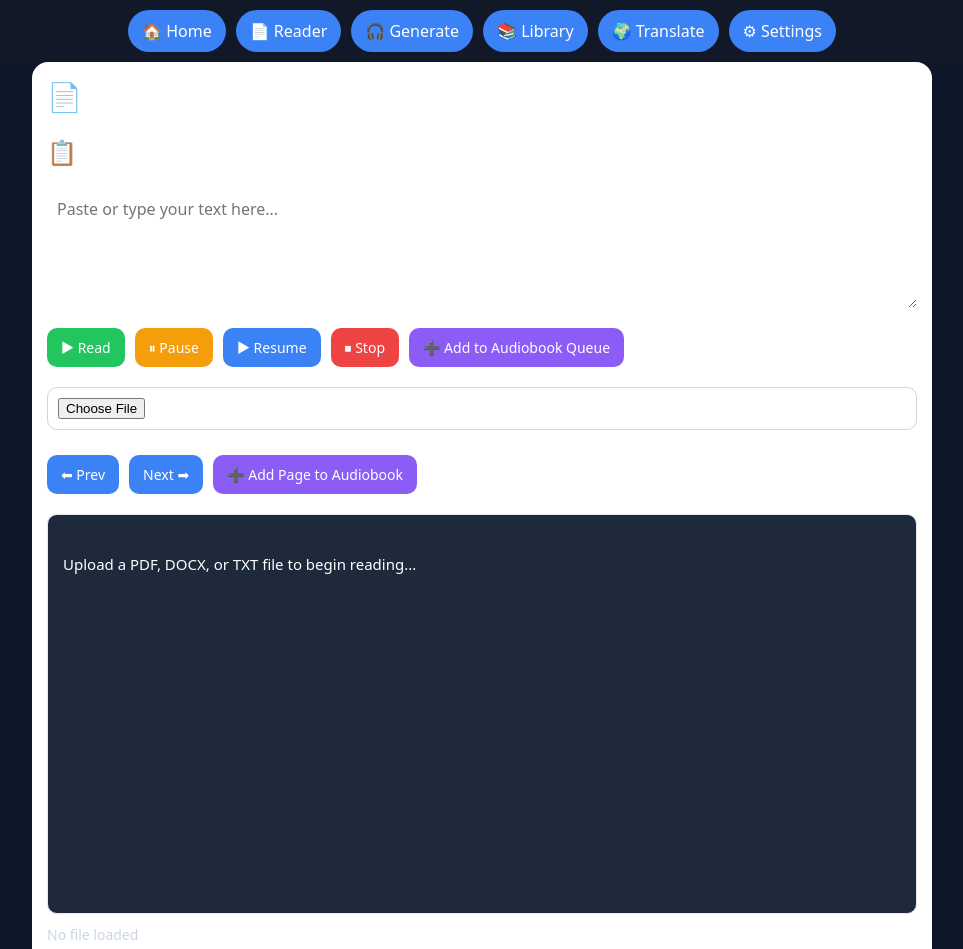
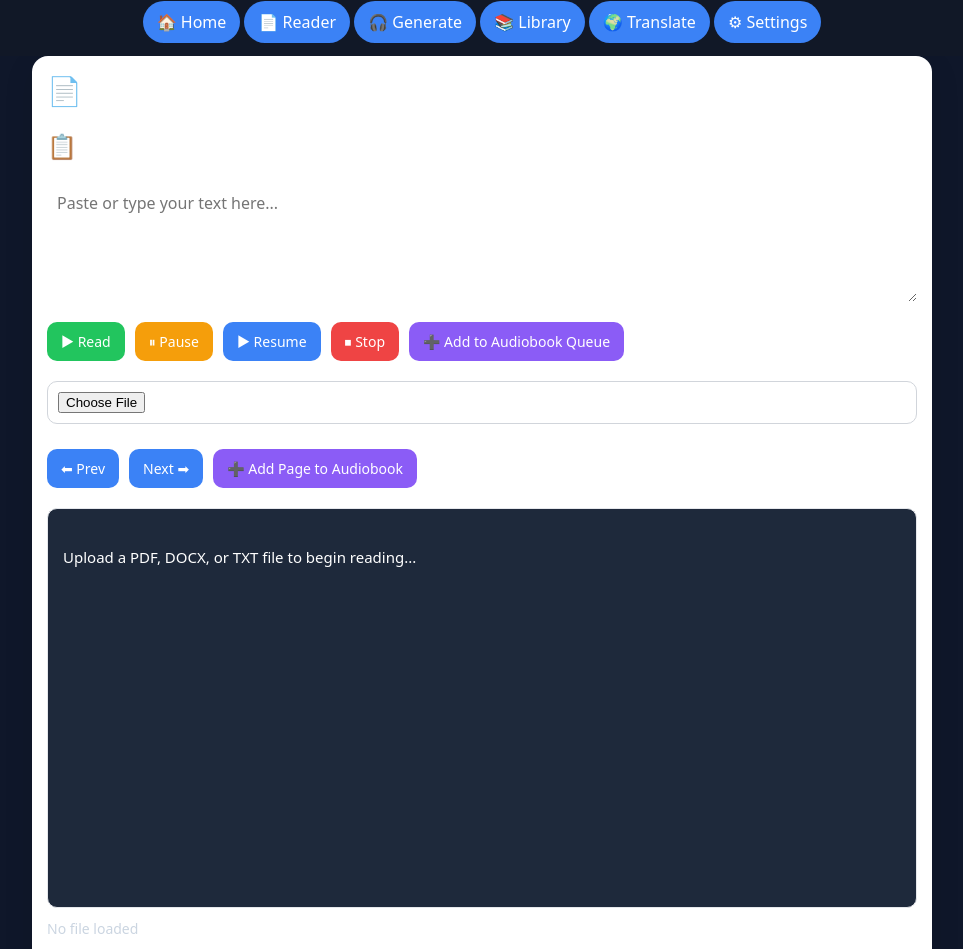
Before and after one commit to smglao8/audiobook-app, a plain HTML site: page reader.html in a window 1280 px wide. Shown: the top 949 px of the page, without its empty margins (158-1121 px from the left). Drawn offline with nearby package versions, Linux system fonts and the light colour scheme; a script that the page names is missing.

Commit message:
Update reader.html

```diff
--- a/reader.html
+++ b/reader.html
@@ -161,12 +161,12 @@ input[type="file"] {
 
 <!-- NAV -->
 <div class="nav">
-  <a href="home.html">🏠 Home</a>
+  <p><a href="home.html">🏠 Home</a>
   <a href="reader.html">📄 Reader</a>
   <a href="generate.html">🎧 Generate</a>
   <a href="library.html">📚 Library</a>
   <a href="translate.html">🌍 Translate</a>
-  <a href="settings.html">⚙ Settings</a>
+  <a href="settings.html">⚙ Settings</a></p>
 </div>
 
 <div class="container">
```
